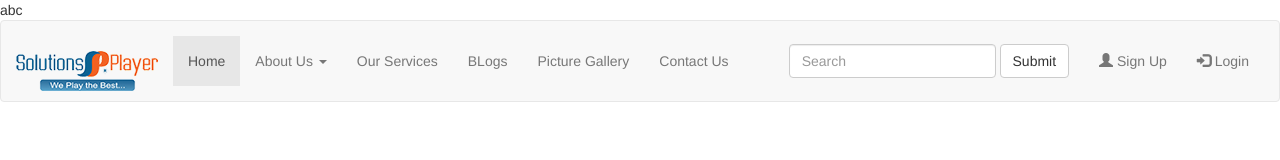
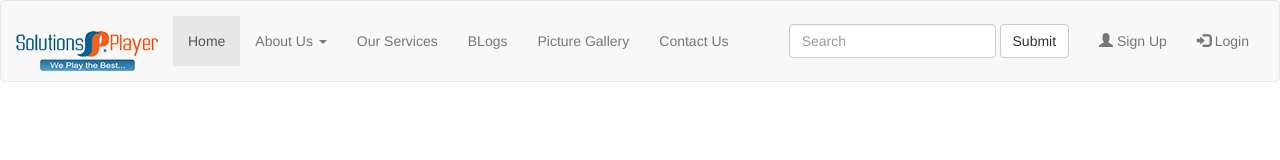
Before and after one commit to virgotahir/bootstrap-class, a plain HTML site: page index.html in a window 1280 px wide. Drawn offline with Linux system fonts and the light colour scheme.

Commit message:
Update index.html

```diff
--- a/index.html
+++ b/index.html
@@ -11,7 +11,6 @@
 </head>
 
 <body>
-abc
     <nav class="navbar navbar-default">
         <div class="container-fluid" style="margin: 15px 0;">
             <div class="navbar-header">
```
